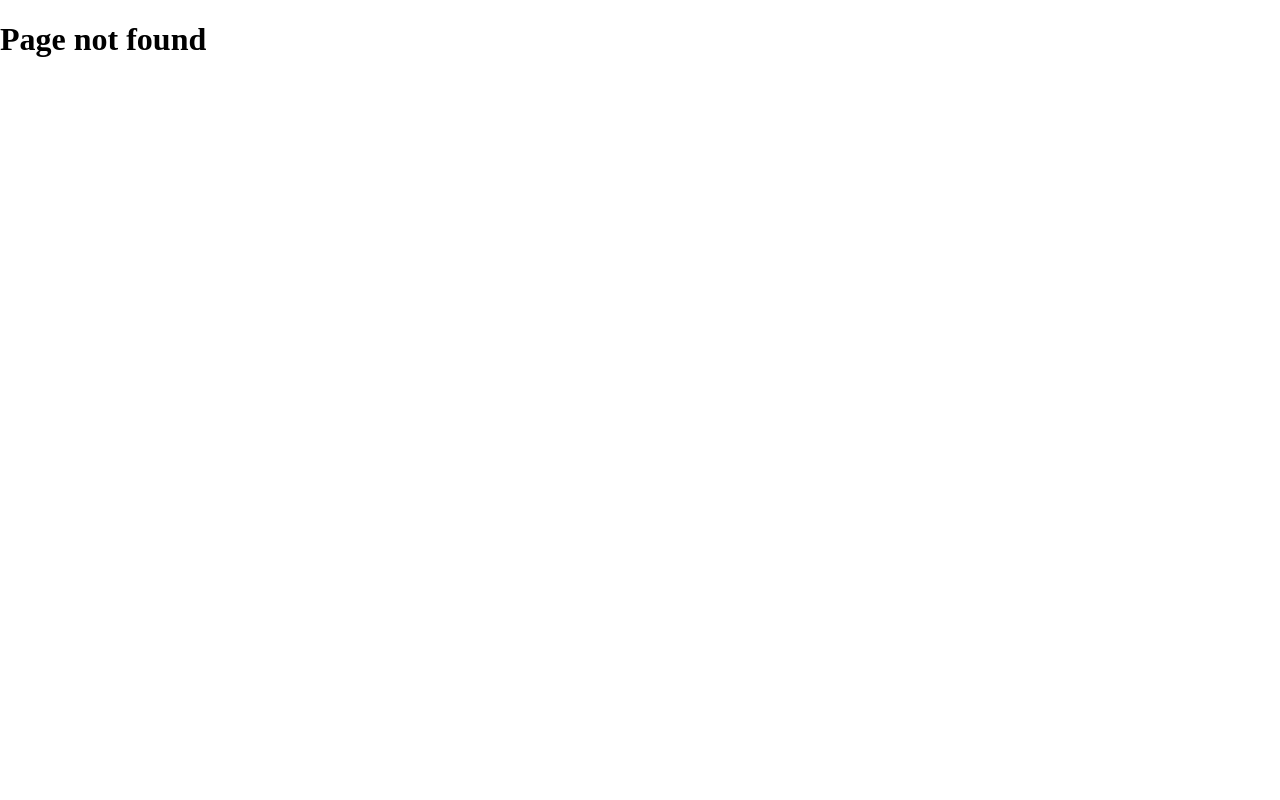
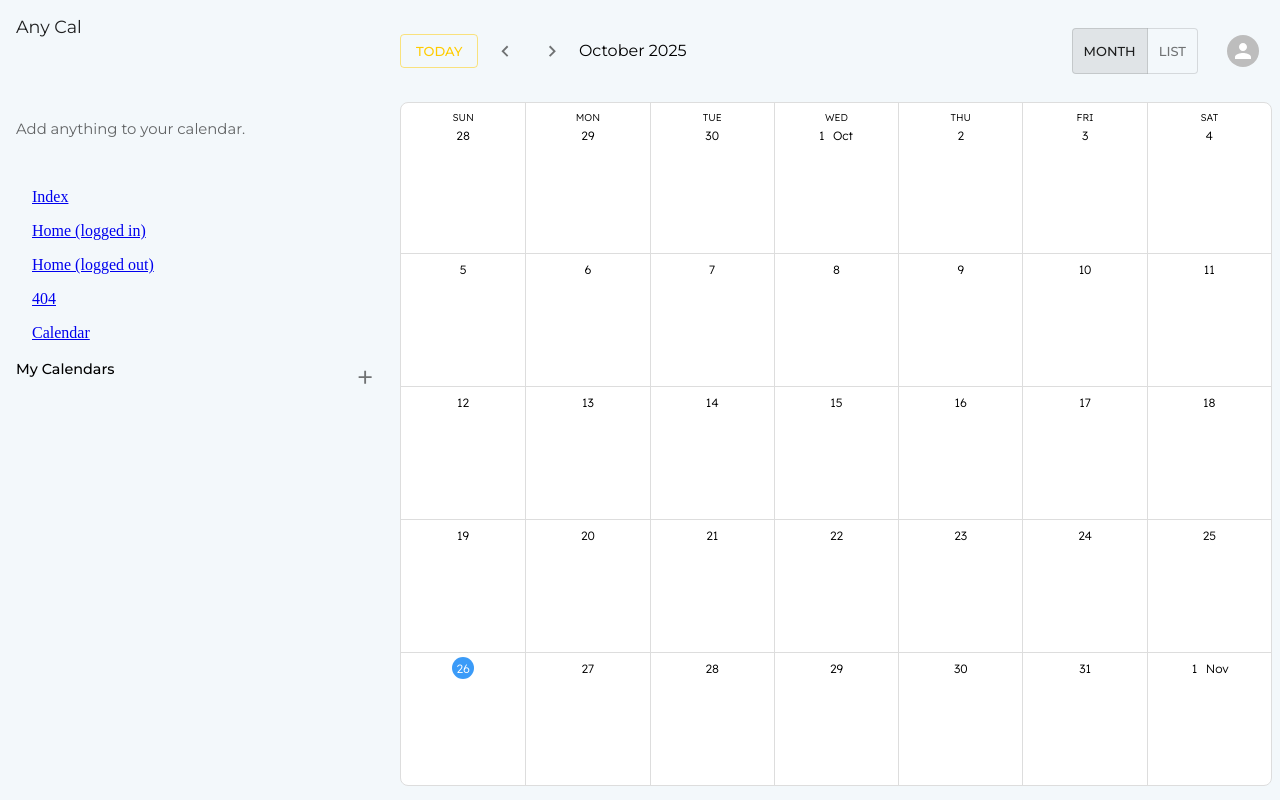
Before and after one commit to IgorNadj/anycal, a React (Vite) app: page /home in a window 1280 px wide. Before the commit this address had no page. Built offline with nearby package versions, Linux system fonts and the light colour scheme; what sqlite would draw is missing.

Commit message:
Add router

```diff
--- a/src/App.tsx
+++ b/src/App.tsx
@@ -2,9 +2,8 @@ import { AdapterDateFns } from "@mui/x-date-pickers/AdapterDateFnsV3";
 import { LocalizationProvider } from "@mui/x-date-pickers/LocalizationProvider";
 import { QueryClient, QueryClientProvider } from "@tanstack/react-query";
 import { ReactQueryDevtools } from "@tanstack/react-query-devtools";
-import { BrowserRouter, Route, Routes } from "react-router";
+import { BrowserRouter } from "react-router";
 import { Main } from "./pages/Main.tsx";
-import { PageNotFoundPage } from "./pages/PageNotFoundPage.tsx";
 import { AuthProvider } from "./providers/AuthProvider.tsx";
 import { StateProvider } from "./providers/StateProvider.tsx";
 import { ThemeProvider } from "./providers/ThemeProvider.tsx";
@@ -22,10 +21,7 @@ export const App = () => {
           <LocalizationProvider dateAdapter={AdapterDateFns} adapterLocale={userLocale}>
             <ThemeProvider>
               <BrowserRouter>
-                <Routes>
-                  <Route path="/" element={<Main />} />
-                  <Route path="*" element={<PageNotFoundPage />} />
-                </Routes>
+                <Main />
               </BrowserRouter>
               <ReactQueryDevtools initialIsOpen={false} />
             </ThemeProvider>
--- a/src/components/LeftSidebar.tsx
+++ b/src/components/LeftSidebar.tsx
@@ -1,6 +1,6 @@
-import { Box, Typography } from "@mui/material";
+import { Box, List, ListItem, Typography } from "@mui/material";
+import { NavLink } from "react-router";
 import { CalendarsList } from "./CalendarsList.tsx";
-import { AddEventForm } from "./form/AddEventForm.tsx";
 
 export const LeftSidebar = () => {
   return (
@@ -13,7 +13,24 @@ export const LeftSidebar = () => {
           Add anything to your calendar.
         </Typography>
       </Box>
-      <AddEventForm />
+
+      <List>
+        <ListItem>
+          <NavLink to="/">Index</NavLink>
+        </ListItem>
+        <ListItem>
+          <NavLink to="/home">Home (logged in)</NavLink>
+        </ListItem>
+        <ListItem>
+          <NavLink to="/welcome">Home (logged out)</NavLink>
+        </ListItem>
+        <ListItem>
+          <NavLink to="/404">404</NavLink>
+        </ListItem>
+        <ListItem>
+          <NavLink to="/calendar">Calendar</NavLink>
+        </ListItem>
+      </List>
       <CalendarsList />
     </Box>
   );
--- /dev/null
+++ b/src/pages/CalendarPage.tsx
@@ -0,0 +1,31 @@
+import { Box } from "@mui/material";
+import { AppHeader } from "../components/AppHeader.tsx";
+import { MainCalendar } from "../components/MainCalendar.tsx";
+import type { ViewMode } from "../types.ts";
+
+type Props = {
+  headerHeight: number;
+  viewMode: ViewMode;
+  setViewMode: (newViewMode: ViewMode) => void;
+  currentDate: Date;
+  setCurrentDate: (newDate: Date) => void;
+};
+
+export const CalendarPage = (props: Props) => {
+  const { headerHeight, viewMode, setViewMode, currentDate, setCurrentDate } = props;
+  return (
+    <Box sx={{ height: "100%", display: "flex", flexDirection: "column" }}>
+      <Box paddingTop={2} paddingBottom={2} paddingRight={2} height={headerHeight}>
+        <AppHeader
+          viewMode={viewMode}
+          setViewMode={setViewMode}
+          currentDate={currentDate}
+          setCurrentDate={setCurrentDate}
+        />
+      </Box>
+      <Box sx={{ flex: 1 }} paddingRight={1} paddingBottom={2}>
+        <MainCalendar viewMode={viewMode} currentDate={currentDate} />
+      </Box>
+    </Box>
+  );
+};
--- /dev/null
+++ b/src/pages/Loading.tsx
@@ -0,0 +1,3 @@
+export const Loading = () => {
+  return <div>Loading...</div>;
+};
--- a/src/pages/Main.tsx
+++ b/src/pages/Main.tsx
@@ -1,17 +1,20 @@
 import { Box } from "@mui/material";
 import { useContext, useState } from "react";
-import { AppHeader } from "../components/AppHeader.tsx";
+import { Route, Routes } from "react-router";
 import { AppLogo } from "../components/AppLogo.tsx";
 import { AddCalendarDialog } from "../components/form/AddCalendarDialog.tsx";
 import { EditCalendarDialog } from "../components/form/EditCalendarDialog.tsx";
 import { EditEventDialog } from "../components/form/EditEventDialog.tsx";
 import { LeftSidebar } from "../components/LeftSidebar.tsx";
-import { MainCalendar } from "../components/MainCalendar.tsx";
 import { DEFAULT_VIEW_MODE } from "../constants.ts";
 import { useCalendars } from "../hooks/useCalendars.ts";
 import { useEvents } from "../hooks/useEvents.ts";
 import { StateContext } from "../providers/StateContext.tsx";
 import type { ViewMode } from "../types.ts";
+import { CalendarPage } from "./CalendarPage.tsx";
+import { Loading } from "./Loading.tsx";
+import { PageNotFoundPage } from "./PageNotFoundPage.tsx";
+import { Welcome } from "./Welcome.tsx";
 
 export const Main = () => {
   const ctx = useContext(StateContext);
@@ -53,18 +56,24 @@ export const Main = () => {
         </Box>
       </Box>
       {/* Right */}
-      <Box sx={{ height: "100%", display: "flex", flexDirection: "column", flex: 1 }}>
-        <Box paddingTop={2} paddingBottom={2} paddingRight={2} height={headerHeight}>
-          <AppHeader
-            viewMode={viewMode}
-            setViewMode={setViewMode}
-            currentDate={currentDate}
-            setCurrentDate={setCurrentDate}
+      <Box sx={{ height: "100%", flex: 1 }}>
+        <Routes>
+          <Route path="/" element={<Loading />} />
+          <Route
+            path="/home"
+            element={
+              <CalendarPage
+                headerHeight={headerHeight}
+                viewMode={viewMode}
+                setViewMode={setViewMode}
+                currentDate={currentDate}
+                setCurrentDate={setCurrentDate}
+              />
+            }
           />
-        </Box>
-        <Box sx={{ flex: 1 }} paddingRight={1} paddingBottom={2}>
-          <MainCalendar viewMode={viewMode} currentDate={currentDate} />
-        </Box>
+          <Route path="/welcome" element={<Welcome />} />
+          <Route path="*" element={<PageNotFoundPage />} />
+        </Routes>
       </Box>
       <EditEventDialog key={currentlyEditingEvent?.uuid} />
       <EditCalendarDialog key={currentlyEditingCalendar?.uuid} />
--- /dev/null
+++ b/src/pages/Welcome.tsx
@@ -0,0 +1,3 @@
+export const Welcome = () => {
+  return <div>Welcome</div>;
+};
```
